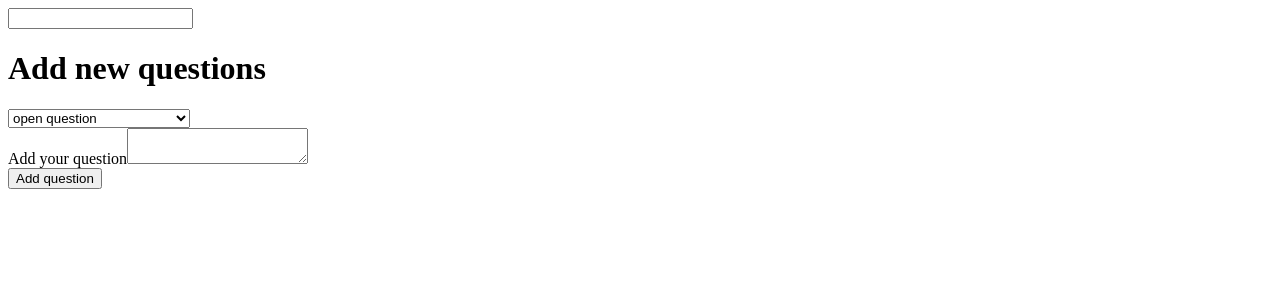
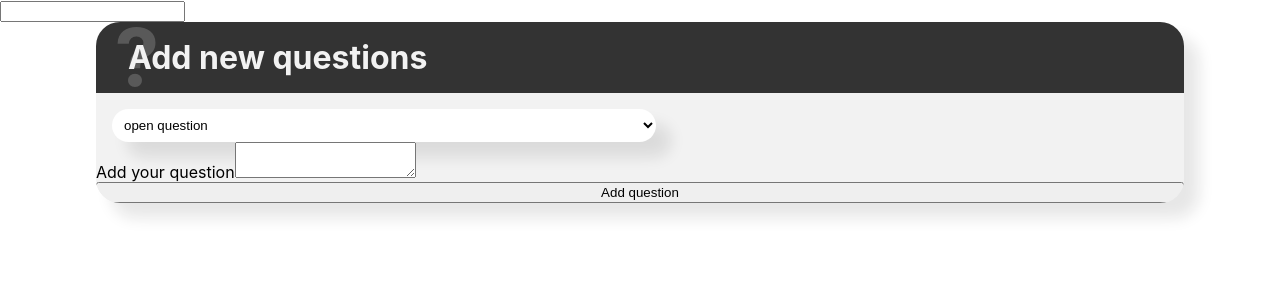
Before and after one commit to mikolertesx/r6-questions-app, a Next.js app: page / in a window 1280 px wide. Shown: the top 300 px of the page. Built offline with nearby package versions, Linux system fonts and the light colour scheme.

Commit message:
Added styles for the question generator component

```diff
--- a/components/optional-question-gen/index.jsx
+++ b/components/optional-question-gen/index.jsx
@@ -1,4 +1,5 @@
 import { useState, useEffect } from 'react'
+import styles from './styles.module.scss'
 
 const OptionalQuestionGen = ({ setData, questionData }) => {
   const [optionsTotal, setOptionsTotal] = useState(0)
@@ -17,7 +18,7 @@ const OptionalQuestionGen = ({ setData, questionData }) => {
         setOptionsTexts(newOptionsObj)
       }
     }
-  }, [optionsTotal])
+  }, [optionsTotal, optionsTexts])
 
   useEffect(() => {
     setData({
@@ -26,10 +27,10 @@ const OptionalQuestionGen = ({ setData, questionData }) => {
         ...optionsTexts,
       },
     })
-  }, [optionsTexts])
+  }, [optionsTexts, setData, questionData])
 
   return (
-    <>
+    <div className={styles['question-gen-container']}>
       <label>Add your question</label>
       <input
         type="text"
@@ -63,7 +64,7 @@ const OptionalQuestionGen = ({ setData, questionData }) => {
       >
         Remove option
       </button>
-    </>
+    </div>
   )
 }
 
--- a/components/question-generator/index.jsx
+++ b/components/question-generator/index.jsx
@@ -2,6 +2,7 @@ import { useEffect, useState } from 'react'
 import OpenQuestionGen from 'components/open-question-gen'
 import OptionalQuestionGen from 'components/optional-question-gen'
 import RangeQuestionGen from 'components/range-question-gen'
+import styles from './styles.module.scss'
 
 import options from 'constants/options'
 
@@ -38,15 +39,20 @@ function QuestionGenerator({ setFormData, formData }) {
   }, [questionData])
 
   return (
-    <div className="question-generator">
-      <h1>Add new questions</h1>
+    <div className={styles['question-generator']}>
+      <h1 className={styles['question-title']}>Add new questions</h1>
       <select
+        className={styles.input}
         onChange={(e) => {
           setQuestionData({ type: e.target.value })
         }}
       >
         {questionTypes.map((questionType) => (
-          <option value={questionType.value} key={questionType.id}>
+          <option
+            className={styles.option}
+            value={questionType.value}
+            key={questionType.id}
+          >
             {questionType.type}
           </option>
         ))}
--- /dev/null
+++ b/components/question-generator/styles.module.scss
@@ -0,0 +1,30 @@
+@import 'styles/shared';
+
+.question-generator {
+  display: flex;
+  flex-direction: column;
+  border-radius: 24px;
+  width: 85%;
+  margin-left: 7.5%;
+  background-color: $light-grey;
+  padding: 0;
+  overflow: hidden;
+  @extend .shadow;
+}
+
+.question-title {
+  margin: 0;
+  margin-bottom: 1rem;
+  width: 100%;
+  background-color: $light-black;
+  color: $light-grey;
+  padding: 1rem 2rem;
+  position: relative;
+  &::after {
+    content: '?';
+    position: absolute;
+    transform: scale(2.5);
+    opacity: 0.2;
+    left: 2rem;
+  }
+}
--- a/pages/_app.js
+++ b/pages/_app.js
@@ -1,4 +1,4 @@
-import 'tailwindcss/tailwind.css'
+import 'styles/globals.scss'
 
 function MyApp({ Component, pageProps }) {
   return <Component {...pageProps} />
--- a/styles/Home.module.css
+++ /dev/null
@@ -1,121 +0,0 @@
-.container {
-  min-height: 100vh;
-  padding: 0 0.5rem;
-  display: flex;
-  flex-direction: column;
-  justify-content: center;
-  align-items: center;
-  height: 100vh;
-}
-
-.main {
-  padding: 5rem 0;
-  flex: 1;
-  display: flex;
-  flex-direction: column;
-  justify-content: center;
-  align-items: center;
-}
-
-.footer {
-  width: 100%;
-  height: 100px;
-  border-top: 1px solid #eaeaea;
-  display: flex;
-  justify-content: center;
-  align-items: center;
-}
-
-.footer a {
-  display: flex;
-  justify-content: center;
-  align-items: center;
-  flex-grow: 1;
-}
-
-.title a {
-  color: #0070f3;
-  text-decoration: none;
-}
-
-.title a:hover,
-.title a:focus,
-.title a:active {
-  text-decoration: underline;
-}
-
-.title {
-  margin: 0;
-  line-height: 1.15;
-  font-size: 4rem;
-}
-
-.title,
-.description {
-  text-align: center;
-}
-
-.description {
-  line-height: 1.5;
-  font-size: 1.5rem;
-}
-
-.code {
-  background: #fafafa;
-  border-radius: 5px;
-  padding: 0.75rem;
-  font-size: 1.1rem;
-  font-family: Menlo, Monaco, Lucida Console, Liberation Mono, DejaVu Sans Mono,
-    Bitstream Vera Sans Mono, Courier New, monospace;
-}
-
-.grid {
-  display: flex;
-  align-items: center;
-  justify-content: center;
-  flex-wrap: wrap;
-  max-width: 800px;
-  margin-top: 3rem;
-}
-
-.card {
-  margin: 1rem;
-  padding: 1.5rem;
-  text-align: left;
-  color: inherit;
-  text-decoration: none;
-  border: 1px solid #eaeaea;
-  border-radius: 10px;
-  transition: color 0.15s ease, border-color 0.15s ease;
-  width: 45%;
-}
-
-.card:hover,
-.card:focus,
-.card:active {
-  color: #0070f3;
-  border-color: #0070f3;
-}
-
-.card h2 {
-  margin: 0 0 1rem 0;
-  font-size: 1.5rem;
-}
-
-.card p {
-  margin: 0;
-  font-size: 1.25rem;
-  line-height: 1.5;
-}
-
-.logo {
-  height: 1em;
-  margin-left: 0.5rem;
-}
-
-@media (max-width: 600px) {
-  .grid {
-    width: 100%;
-    flex-direction: column;
-  }
-}
--- /dev/null
+++ b/styles/_shared.scss
@@ -0,0 +1,29 @@
+// Variants
+
+$white-color: #fff;
+$light-grey: #f2f2f2;
+$light-black: #333;
+
+.shadow {
+  box-shadow: 15px 15px 15px rgba(22, 22, 22, 0.1);
+}
+
+.input {
+  background-color: $white-color;
+  border-radius: 24px;
+  border: none;
+  width: 50%;
+  margin: 0 1rem;
+  padding: 8px;
+  outline: none;
+  @extend .shadow;
+  &:active {
+    outline: none;
+  }
+}
+
+.question-gen-container {
+  display: flex;
+  flex-direction: column;
+  margin: 0 1rem;
+}
--- a/styles/globals.css
+++ b/styles/globals.scss
@@ -14,3 +14,7 @@ a {
 * {
   box-sizing: border-box;
 }
+
+.input .option {
+  text-transform: capitalize;
+}
```
Also changed, not shown: components/optional-question-gen/styles.module.scss (added), 1 other file (tests, documents, lock files or other folders).
